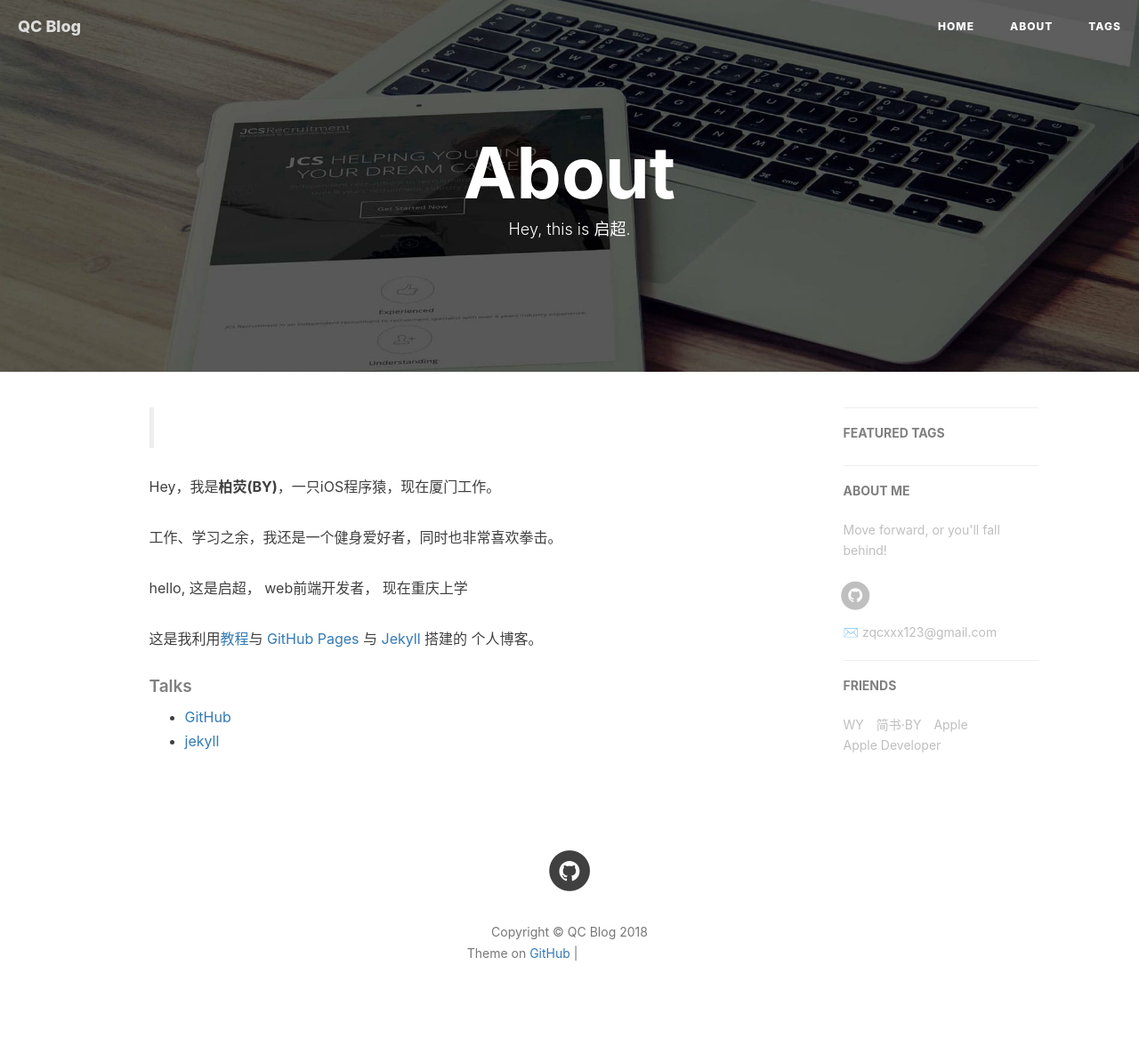
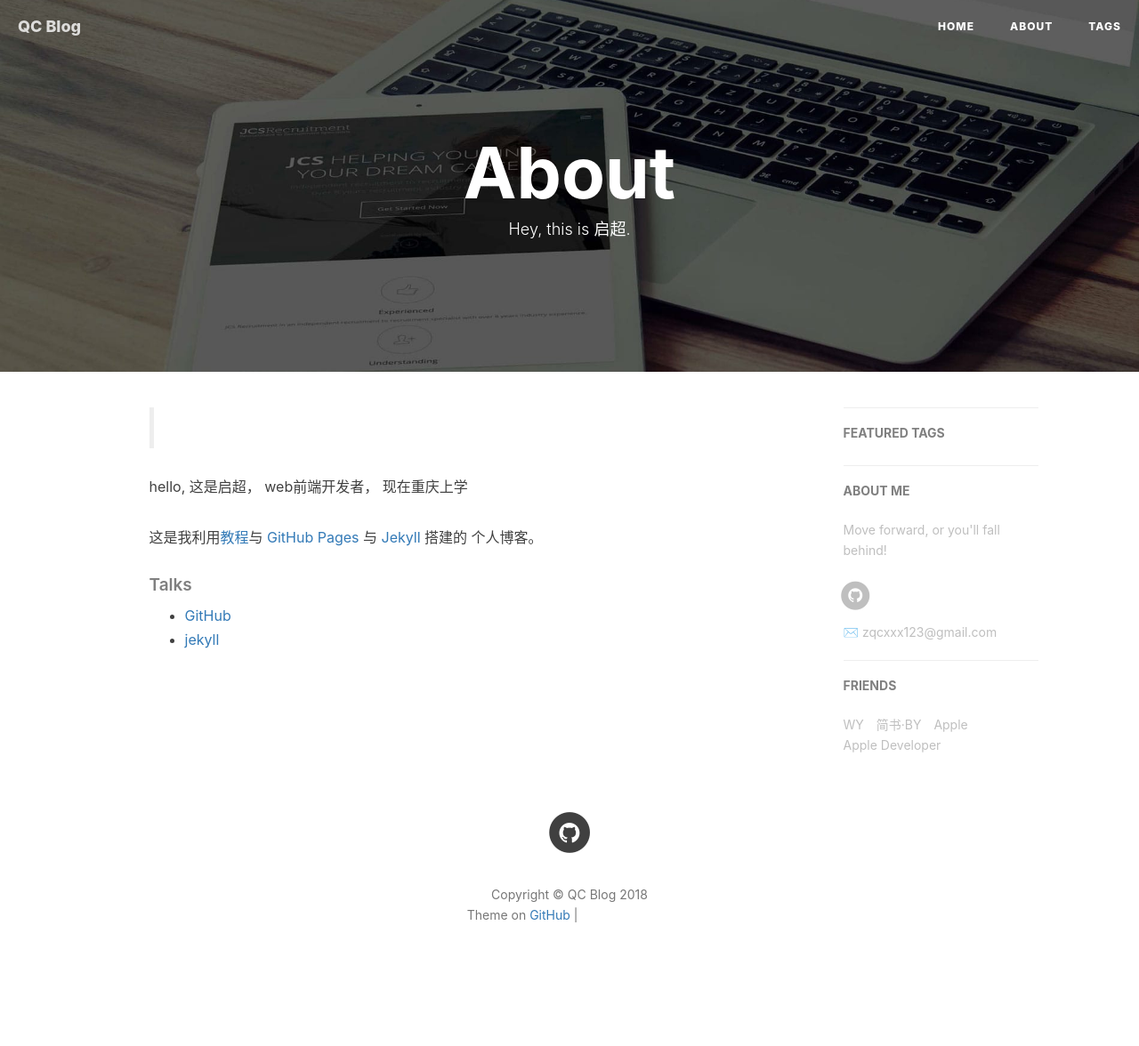
Before and after one commit to zqcxxx/zqcxxx.github.io, a Jekyll site: the page built from about.html, in a window 1280 px wide. Shown: the whole page at 89% size. Built offline with Jekyll 4.4.1, drawn with Linux system fonts in a browser that asks for light colours; nearby versions of some CDN libraries; comment, search, counter and statistics services are not loaded; after the commit the page ends 1133 px from its top, so only the background shows below that; grey boxes are pictures that could not be loaded.

Commit message:
fix about

```diff
--- a/about.html
+++ b/about.html
@@ -9,12 +9,8 @@ header-img: "img/post-bg-rwd.jpg"
 
     <!--copied from markdown -->
     <blockquote><p><br></p></blockquote>
+    <p>hello, 这是启超， web前端开发者， 现在重庆上学</p>
 
-    <p>Hey，我是<strong>柏荧(BY)</strong>，一只iOS程序猿，现在厦门工作。</p>
-
-    <p>工作、学习之余，我还是一个健身爱好者，同时也非常喜欢拳击。</p>
-
-    <p>hello, 这是启超， web前端开发者， 现在重庆上学</p>
     <p>这是我利用<a href="https://www.jianshu.com/p/e68fba58f75c">教程</a>与 <a href="https://pages.github.com/">GitHub Pages</a> 与 <a href="http://jekyll.com.cn/">Jekyll</a> 搭建的 个人博客。</p>
 
     <h5>Talks</h5>
```
